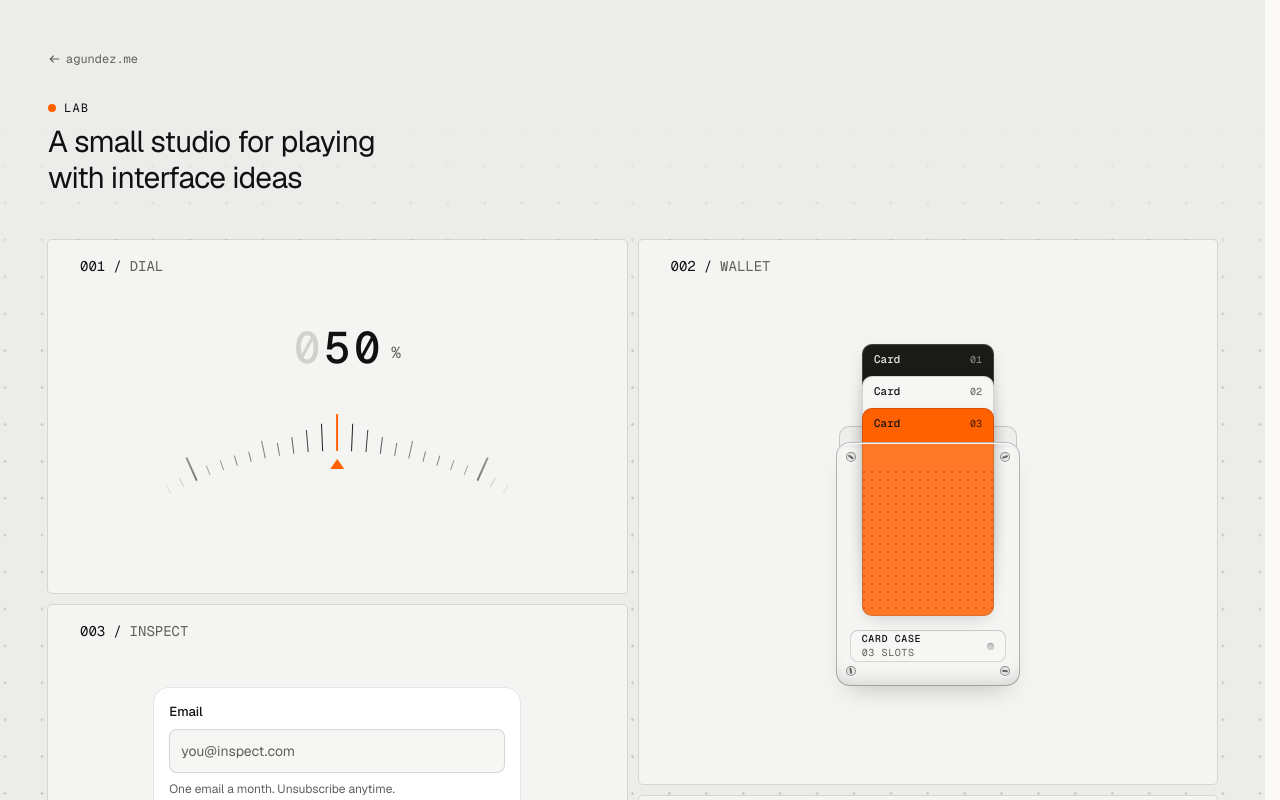
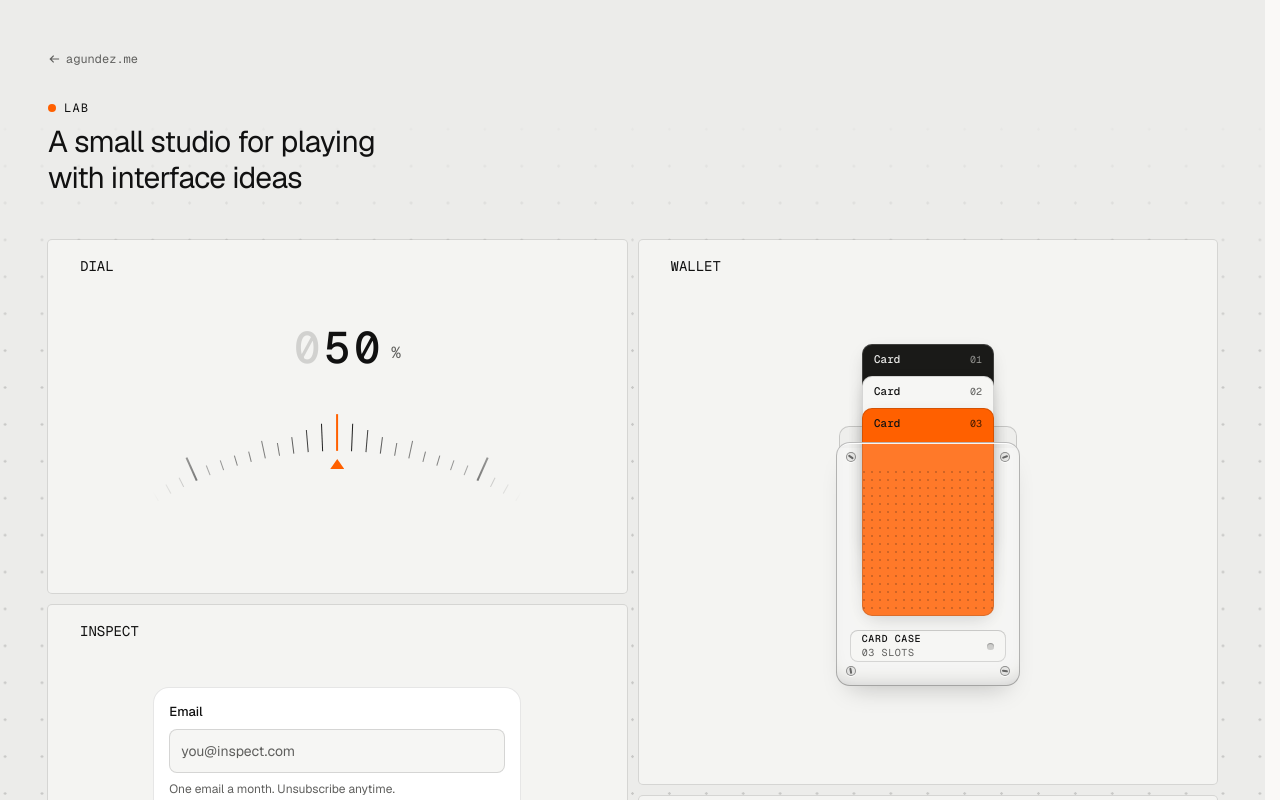
Before and after one commit to cagndz/agundez-me, a Next.js app: page /lab in a window 1280 px wide. Shown: the top 800 px of the page. Built offline with nearby package versions, Linux system fonts and the light colour scheme.

Commit message:
style(lab): drop item numbers from labels (#62)

```diff
--- a/src/app/(lab)/lab/lab-grid.tsx
+++ b/src/app/(lab)/lab/lab-grid.tsx
@@ -52,9 +52,7 @@ export function LabGrid({ items }: { items: LabItem[] }) {
 									className='size-2 rounded-full bg-accent opacity-0 transition-[opacity,translate] duration-150 ease-out-strong group-hover:opacity-100 group-hover:duration-200 group-has-[a:focus-visible]:opacity-100 group-has-[a:focus-visible]:duration-200 motion-safe:-translate-x-2 motion-safe:group-hover:translate-x-0 motion-safe:group-has-[a:focus-visible]:translate-x-0'
 									aria-hidden='true'
 								/>
-								<span>{item.id}</span>
-								<span aria-hidden='true'>/</span>
-								<span className='text-muted'>{item.title}</span>
+								<span>{item.title}</span>
 							</span>
 							{/* relative: paints above the card's link, which is positioned too.
 								    w-full min-w-0: the column's width, never the demo's, so on
--- a/src/app/(lab)/lab/lab-modal.tsx
+++ b/src/app/(lab)/lab/lab-modal.tsx
@@ -133,11 +133,9 @@ export function LabModal({
 					</div>
 					<aside className='lab-aside flex w-(--stage) flex-col gap-5 overflow-y-auto rounded-sm bg-(--surface) p-4 ring-1 ring-foreground/10 max-md:max-h-[calc(100dvh-3rem-var(--stage)-0.75rem)] md:w-72'>
 						<div className='-mt-1 flex items-center justify-between'>
-							{/* Same label as the card it opened from: 001 / DIAL */}
-							<Dialog.Title className='flex gap-2 font-mono text-sm uppercase'>
-								<span className='tabular-nums'>{shown?.id}</span>
-								<span aria-hidden='true'>/</span>
-								<span className='text-muted'>{shown?.title}</span>
+							{/* Same label as the card it opened from: DIAL */}
+							<Dialog.Title className='font-mono text-sm uppercase'>
+								{shown?.title}
 							</Dialog.Title>
 							<Dialog.Close
 								aria-label='Close'
--- a/src/lab/items.ts
+++ b/src/lab/items.ts
@@ -45,6 +45,8 @@ export type LabSpec = {
 }
 
 export type LabItem = {
+	// A stable key, never shown: the board is a masonry, so cards don't sit
+	// in the order a visible number would promise
 	id: string
 	slug: string
 	title: string
```
